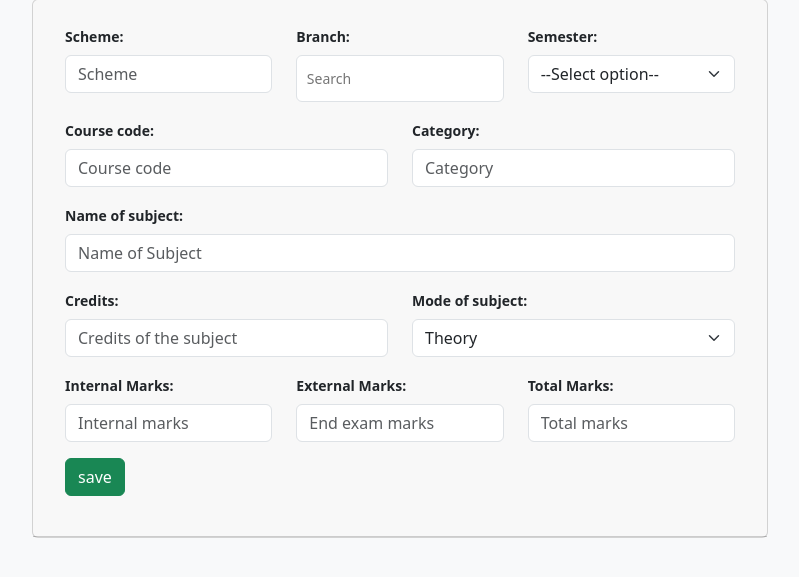
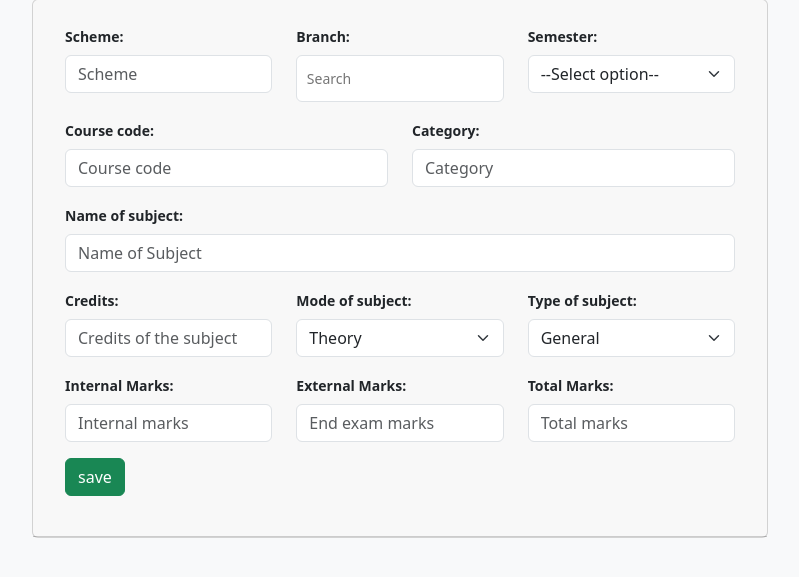
Before and after one commit to Md-Abraar/Academics, a Django app: page /subject in a window 1280 px wide. Shown: the part 105-682 px from the top of the page, without its empty margins (240-1039 px from the left). Run offline with Django 4.2, Linux system fonts and the light colour scheme.

```diff
--- a/acad/models.py
+++ b/acad/models.py
@@ -9,6 +9,7 @@ class Subjects(models.Model):
     semester=models.CharField(max_length=10)
     mode=models.CharField(max_length=10)
     credits=models.DecimalField(max_digits=10, decimal_places=2)
+    type=models.CharField(max_length=10)
     end_exam_marks=models.IntegerField()
     cia_marks=models.IntegerField()
     total_marks=models.IntegerField()
--- a/acad/views.py
+++ b/acad/views.py
@@ -61,6 +61,7 @@ def subject(request):
         semester=request.POST.get('semester')
         mode=request.POST.get('mode')
         credits=request.POST.get('credits')
+        type1=request.POST.get('type')
         end_exam_marks=request.POST.get('end_exam_marks')
         cia_marks=request.POST.get('cia_marks')
         total_marks=request.POST.get('total_marks')
@@ -68,7 +69,7 @@ def subject(request):
 
 
         mem=Subjects(course_code=course_code,subject=subject, category=category, scheme=scheme,
-                      semester=semester, mode=mode,credits=credits, end_exam_marks=end_exam_marks,
+                      semester=semester, mode=mode,credits=credits,type=type1, end_exam_marks=end_exam_marks,
                     cia_marks=cia_marks, total_marks=total_marks)
         mem.save()
 
@@ -121,6 +122,7 @@ def edit_record(request, record_id):
     scheme=request.POST.get('scheme')
     semester=request.POST.get('semester')
     mode=request.POST.get('mode')
+    type1=request.POST.get('type')
     credits=request.POST.get('credits')
     end_exam_marks=request.POST.get('end_exam_marks')
     cia_marks=request.POST.get('cia_marks')
@@ -134,6 +136,7 @@ def edit_record(request, record_id):
     mem.scheme=scheme
     mem.semester=semester
     mem.mode=mode
+    mem.type=type1
     mem.credits=credits
     mem.end_exam_marks=end_exam_marks
     mem.cia_marks=cia_marks
--- a/templates/show.html
+++ b/templates/show.html
@@ -97,6 +97,10 @@
                                                 <input class="form-control" id="mode" name="mode" value="{{ record.mode }}"></input>
                                             </div>
                                             <div class="form-group">
+                                                <label for="mode">Type:</label>
+                                                <input class="form-control" id="type" name="type" value="{{ record.type }}"></input>
+                                            </div>
+                                            <div class="form-group">
                                                 <label for="credits">Credits:</label>
                                                 <input class="form-control" id="credits" name="credits" value="{{ record.credits }}"></input>
                                             </div>
--- a/templates/subj.html
+++ b/templates/subj.html
@@ -64,15 +64,25 @@
                             </div>
 
                             <div class="row mb-3">
-                                <div class="col-md-6">
+                                <div class="col-md-4">
                                     <label for="credits" class="form-label small">Credits:</label>
                                     <input type="text" class="form-control" id="credits" name="credits" placeholder="Credits of the subject" required>
                                 </div>
-                                <div class="col-md-6">
+                                <div class="col-md-4">
                                     <label for="mode" class="form-label small">Mode of subject:</label>
                                     <select class="form-select" id="mode" name='mode'>
                                         <option value="Theory">Theory</option>
-                                        <option value="practical">Practical</option>
+                                        <option value="Practical">Practical</option>
+                                        <!-- Add more options as needed -->
+                                    </select>
+
+                                </div>
+                                <div class="col-md-4">
+                                    <label for="type" class="form-label small">Type of subject:</label>
+                                    <select class="form-select" id="type" name='type'>
+                                        <option value="General">General</option>
+                                        <option value="Professional">Professional</option>
+                                        <option value="Open">Open</option>
                                         <!-- Add more options as needed -->
                                     </select>
 
```
Also changed, not shown: acad/migrations/0009_subjects_type.py (added), db.sqlite3.
